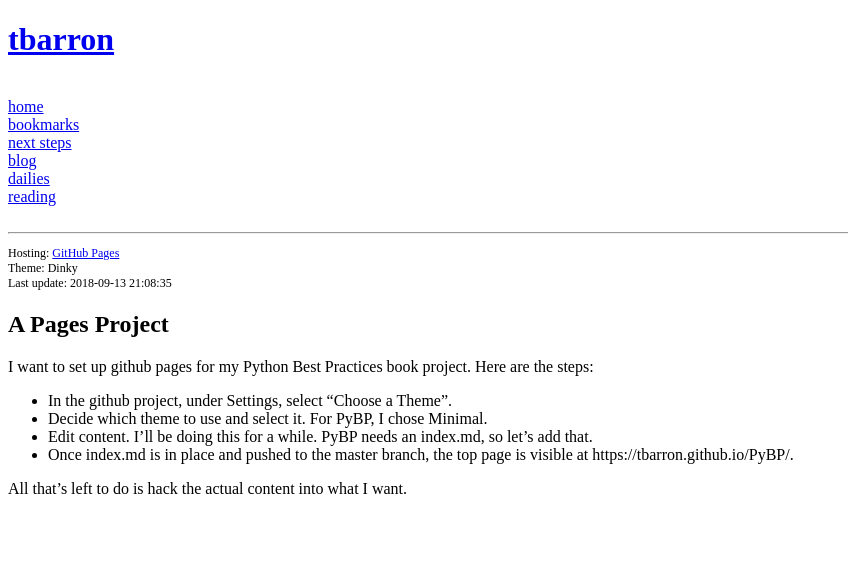
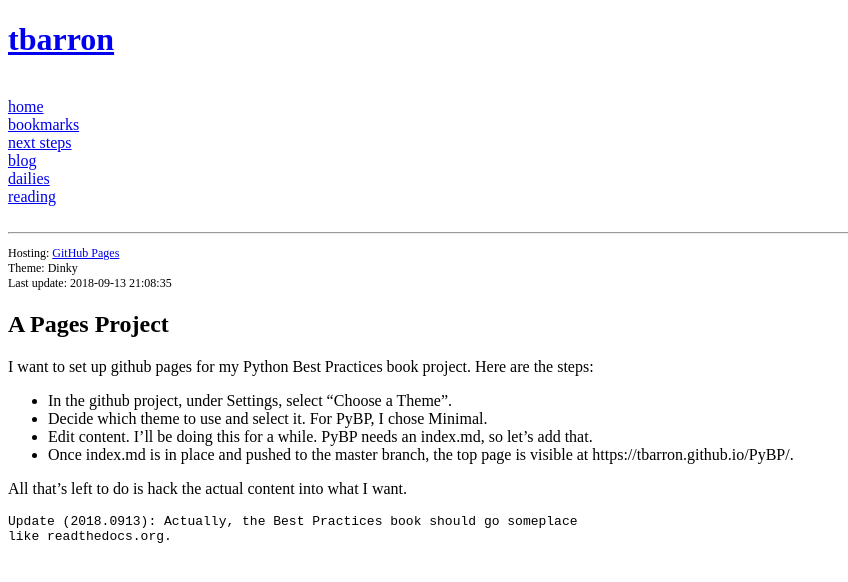
Before and after one commit to tbarron/tbarron.github.io, a Jekyll site: the page built from _posts/2017-03-02-a-pages-project.md, in a window 1280 px wide. Shown: the top 582 px of the page, without its empty margins (0-848 px from the left). Built offline with Jekyll 4.4.1, drawn with Linux system fonts in a browser that asks for light colours.

Commit message:
Update to pages project post

```diff
--- a/_posts/2017-03-02-a-pages-project.md
+++ b/_posts/2017-03-02-a-pages-project.md
@@ -12,3 +12,6 @@ Here are the steps:
     is visible at https://tbarron.github.io/PyBP/.
 
 All that's left to do is hack the actual content into what I want.
+
+    Update (2018.0913): Actually, the Best Practices book should go someplace
+    like readthedocs.org.
```
